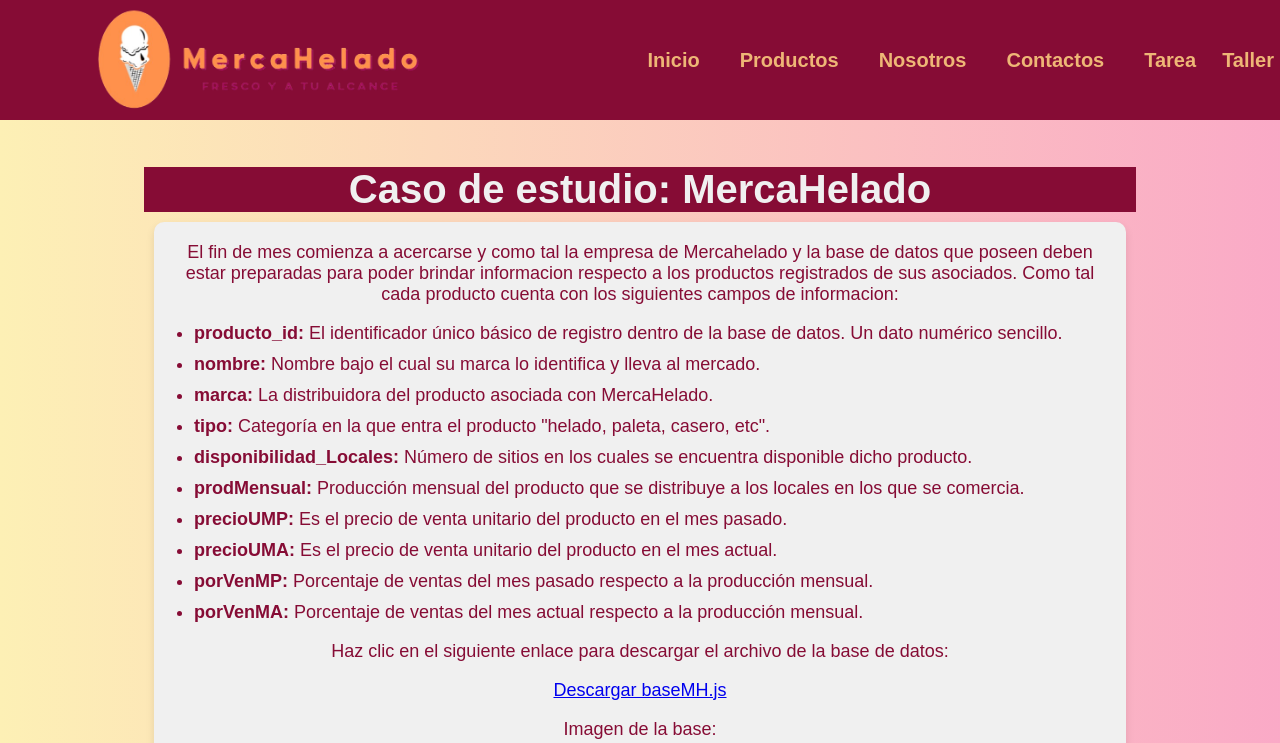
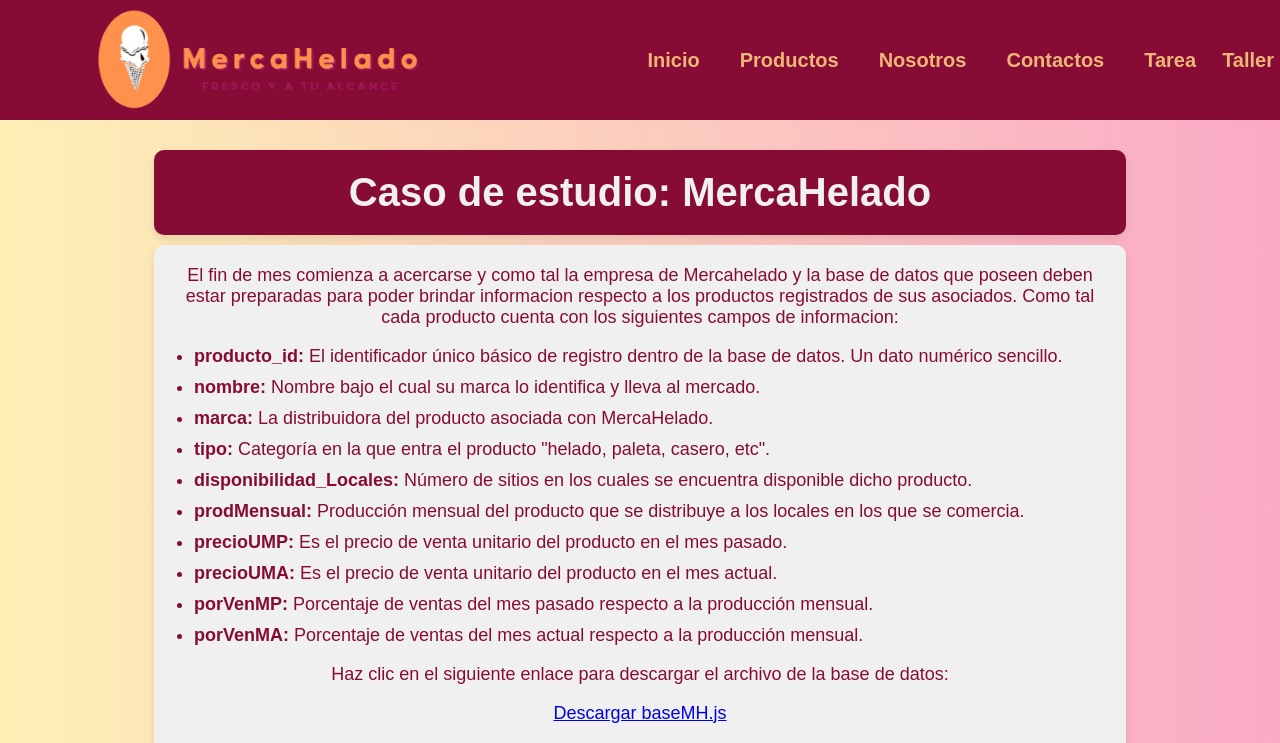
Before and after one commit to DavidNoguera1/ReactPagina, a React (Create React App) app: page /tarea in a window 1280 px wide. Shown: the top 743 px of the page. Built offline with nearby package versions, Linux system fonts and the light colour scheme.

Commit message:
Correccion mas pequeña

```diff
--- a/src/styles/Tareas.css
+++ b/src/styles/Tareas.css
@@ -26,7 +26,7 @@
   margin: 0 auto;
 }
 
-.contenedorTarea .tituloTarea {
+.contenedorTarea1 .tituloTarea1 {
   border-radius: 10px;
   padding: 20px;
   box-shadow: 0 4px 8px rgba(27, 27, 27, 0.1);
```
